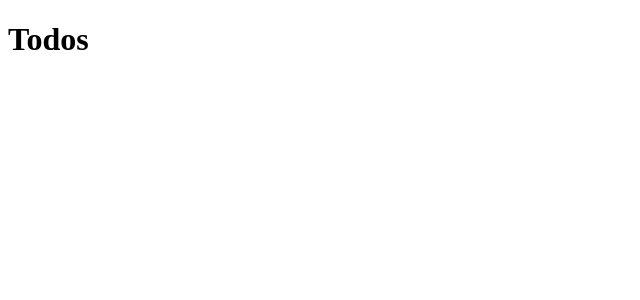
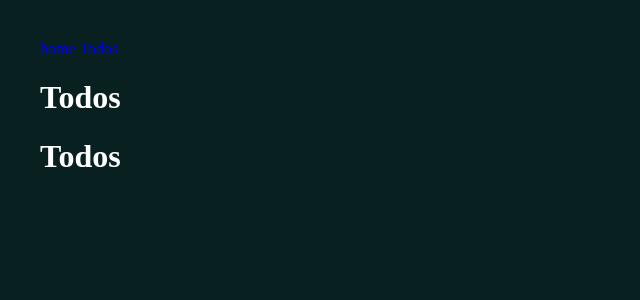
Before and after one commit to shapudl/svelte-app, a SvelteKit app: page /todos in a window 1280 px wide. Shown: the top 300 px of the page, without its empty margins (0-640 px from the left). Built offline with nearby package versions, Linux system fonts and the light colour scheme.

Commit message:
feat: create layout and Todos component

```diff
--- /dev/null
+++ b/src/routes/+layout.svelte
@@ -0,0 +1,18 @@
+<nav>
+	<a href="/">home</a>
+	<a href="/todos">Todos</a>
+</nav>
+
+<slot />
+
+<style>
+	:global(body) {
+		background-color: #092021;
+		color: #fff;
+		padding: 2em;
+	}
+	h1 {
+		color: #999;
+		text-align: center;
+	}
+</style>
--- a/src/routes/+page.svelte
+++ b/src/routes/+page.svelte
@@ -1,10 +1,5 @@
 <h1>Welcome to SvelteKit app, app made in SvelteKit</h1>
 <p>Visit <a href="https://kit.svelte.dev">kit.svelte.dev</a> to read the documentation</p>
 
-<nav>
-	<a href="/">home</a>
-	<a href="/todos">Todos</a>
-</nav>
-
 <h1>home</h1>
 <p>this is the home page.</p>
--- a/src/routes/todos/+page.svelte
+++ b/src/routes/todos/+page.svelte
@@ -1 +1,6 @@
+<script>
+	import Todos from './components/Todos.svelte';
+</script>
+
 <h1>Todos</h1>
+<Todos />
--- /dev/null
+++ b/src/routes/todos/components/Todos.svelte
@@ -0,0 +1 @@
+<h1>Todos</h1>
```
